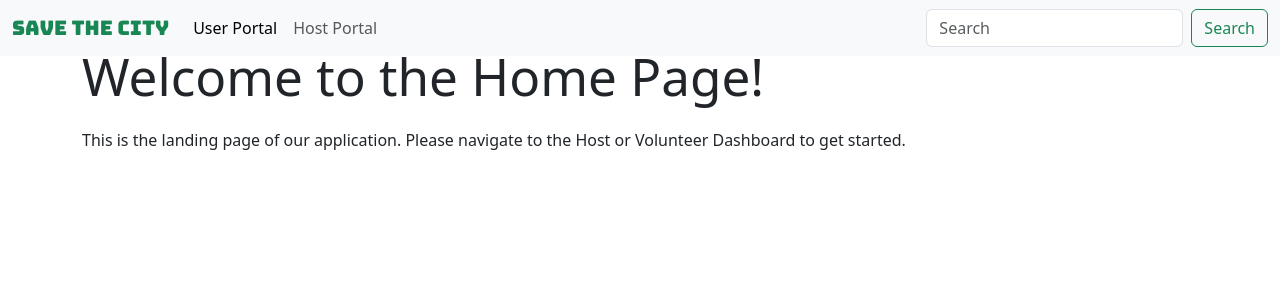
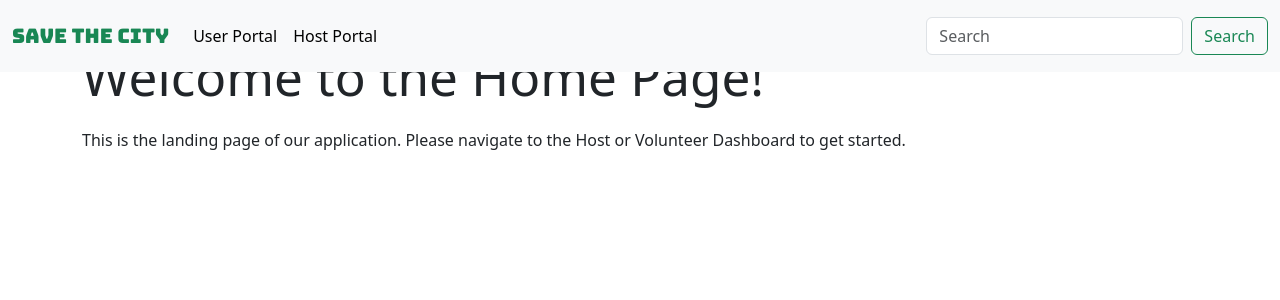
Before and after one commit to UW-INFO442-WI26/save-the-city, a React (Vite) app: page /home in a window 1280 px wide. Shown: the top 300 px of the page. Built offline with nearby package versions, Linux system fonts and the light colour scheme.

Commit message:
push navbar style changes

```diff
--- a/src/index.css
+++ b/src/index.css
@@ -19,6 +19,7 @@
 }
 
 /* rules for navbar to make brand logo have new font and be underlined*/
+
 .bungee-regular {
   font-family: "Bungee", sans-serif;
   font-weight: 400;
--- a/src/navbar.jsx
+++ b/src/navbar.jsx
@@ -3,9 +3,10 @@ import { NavLink } from 'react-router-dom';
 
 export default function Navbar() {
   return (
-    <nav className="navbar navbar-expand-lg navbar-light bg-light fixed-top w-100">
+    <nav className="navbar navbar-expand-lg navbar-light bg-light fixed-top w-100 py-3">
       <div className="container-fluid">
-        <NavLink className="navbar-brand brand text-success bungee-regular" to="/">Save the City</NavLink>
+           <NavLink className="navbar-brand brand text-success bungee-regular" to="/">Save the City</NavLink>
+
 
         <button
           className="navbar-toggler"
@@ -22,11 +23,11 @@ export default function Navbar() {
         <div className="collapse navbar-collapse" id="navbarSupportedContent">
           <ul className="navbar-nav me-auto mb-2 mb-lg-0">
             <li className="nav-item">
-              <NavLink className="nav-link active" aria-current="page" to="/user">User Portal</NavLink>
+              <NavLink className="nav-link brand active" aria-current="page" to="/user">User Portal</NavLink>
             </li>
 
             <li className="nav-item">
-              <NavLink className="nav-link" to="/host">Host Portal</NavLink>
+              <NavLink className="nav-link brand active" to="/host">Host Portal</NavLink>
             </li>
 
 
```
